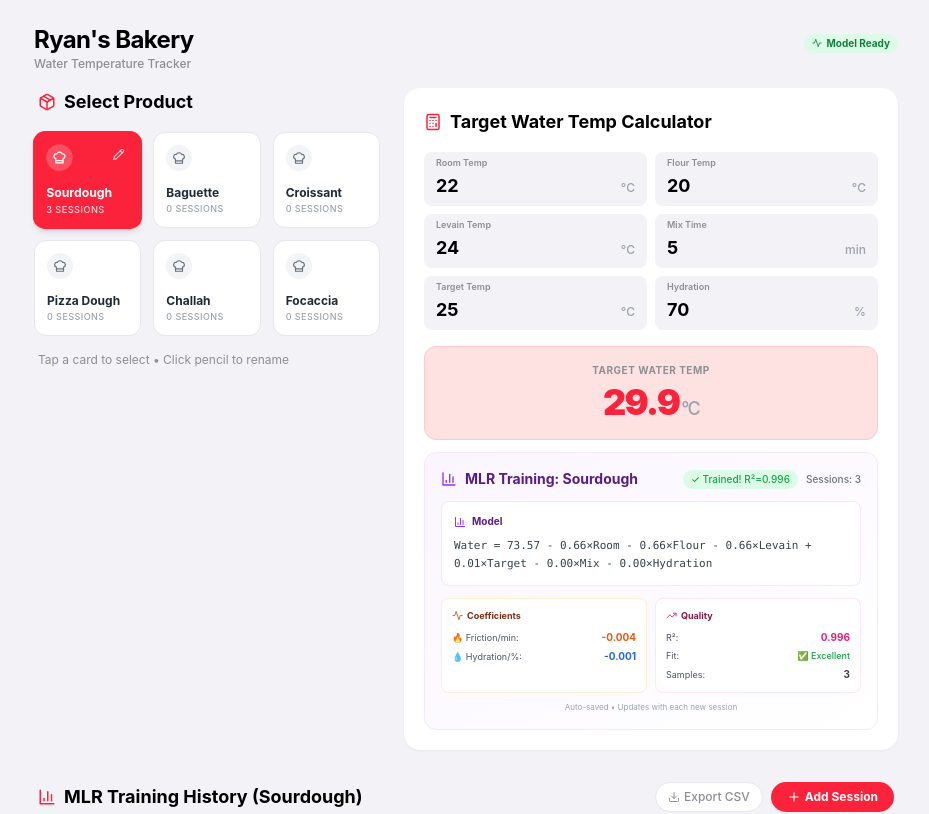
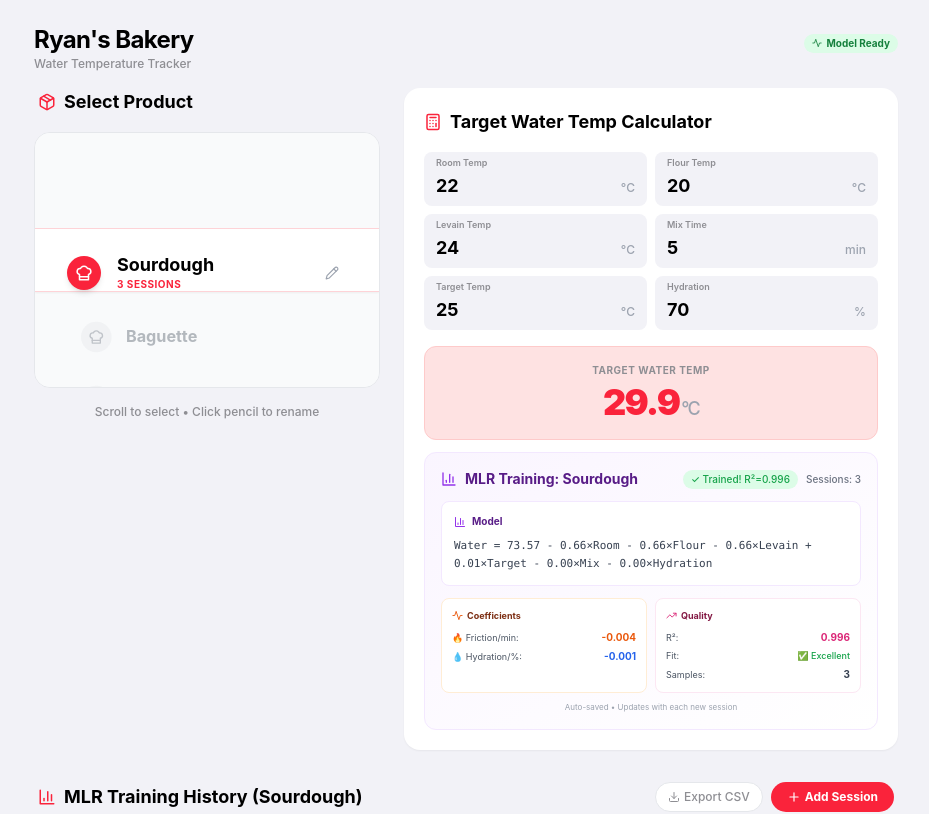
Before and after one commit to ghryan0000/dough-temp-tracker, a React (Vite) app: page / in a window 1280 px wide. Shown: the top 814 px of the page, without its empty margins (174-1103 px from the left). Built offline with nearby package versions, Linux system fonts and the light colour scheme.

Commit message:
Feat: Replace product grid with iOS-style vertical Wheel Selector
- Implements `ProductWheelSelector` with scroll snapping and 3D depth effects
- Replaces `ProductCardSelector` in the main layout
- Adds inline renaming via pencil icon on the active item

```diff
--- a/dough-temp-tracker.tsx
+++ b/dough-temp-tracker.tsx
@@ -340,15 +340,15 @@ export default function DoughTempTracker() {
             <h2 className="text-lg font-bold text-black flex items-center gap-2 mb-4 px-1">
               <Package size={18} className="text-apple-red" /> Select Product
             </h2>
-            <ProductCardSelector
+            <ProductWheelSelector
               products={products}
               selectedProductId={selectedProductId}
               setSelectedProductId={setSelectedProductId}
               productCounts={productCounts}
               onRename={handleRenameProduct}
             />
-            <p className="text-xs text-apple-gray mt-4 px-1 text-center md:text-left">
-              Tap a card to select • Click pencil to rename
+            <p className="text-xs text-apple-gray mt-4 px-1 text-center font-medium">
+              Scroll to select • Click pencil to rename
             </p>
           </div>
 
@@ -682,9 +682,45 @@ export default function DoughTempTracker() {
 }
 
 // Product Card Selector - Clean Grid Design
-function ProductCardSelector({ products, selectedProductId, setSelectedProductId, productCounts, onRename }) {
+// Product Wheel Selector Component (iOS Style)
+function ProductWheelSelector({ products, selectedProductId, setSelectedProductId, productCounts, onRename }) {
+  const containerRef = useRef(null);
   const [editingId, setEditingId] = useState(null);
   const [editValue, setEditValue] = useState('');
+  const itemHeight = 64; // Height of each item in the wheel
+
+  // Scroll to selected product on mount or when selection changes externally
+  useEffect(() => {
+    if (containerRef.current && !editingId) {
+      const index = products.findIndex(p => p.id === selectedProductId);
+      if (index !== -1) {
+        containerRef.current.scrollTo({
+          top: index * itemHeight,
+          behavior: 'smooth'
+        });
+      }
+    }
+  }, [selectedProductId, products, editingId]);
+
+  // Handle scroll snap to update selection
+  const handleScroll = () => {
+    if (!containerRef.current || editingId) return;
+
+    const scrollTop = containerRef.current.scrollTop;
+    const index = Math.round(scrollTop / itemHeight);
+    const clampedIndex = Math.max(0, Math.min(index, products.length - 1));
+
+    if (products[clampedIndex] && products[clampedIndex].id !== selectedProductId) {
+      setSelectedProductId(products[clampedIndex].id);
+    }
+  };
+
+  // Debounce scroll handler
+  const scrollTimeout = useRef(null);
+  const onScroll = () => {
+    if (scrollTimeout.current) clearTimeout(scrollTimeout.current);
+    scrollTimeout.current = setTimeout(handleScroll, 50);
+  };
 
   const startEditing = (productId, currentName) => {
     setEditingId(productId);
@@ -700,66 +736,79 @@ function ProductCardSelector({ products, selectedProductId, setSelectedProductId
   };
 
   return (
-    <div className="grid grid-cols-2 md:grid-cols-2 lg:grid-cols-3 gap-3 w-full">
+    <div className="relative h-64 w-full overflow-hidden select-none bg-gray-50 rounded-2xl border border-gray-200">
+      {/* Center Highlight Zone */}
+      <div className="absolute top-1/2 left-0 right-0 h-16 -mt-8 bg-white border-y border-apple-red/20 z-0 pointer-events-none shadow-sm" />
+
+      {/* Gradient Masks */}
+      <div className="absolute top-0 left-0 right-0 h-24 bg-gradient-to-b from-gray-50 to-transparent z-10 pointer-events-none" />
+      <div className="absolute bottom-0 left-0 right-0 h-24 bg-gradient-to-t from-gray-50 to-transparent z-10 pointer-events-none" />
+
+      {/* Scroll Container */}
+      <div
+        ref={containerRef}
+        className="h-full overflow-y-auto snap-y snap-mandatory py-[calc(50%-32px)] no-scrollbar relative z-20"
+        onScroll={onScroll}
+      >
         {products.map((product) => {
-        const isActive = product.id === selectedProductId;
+          const isSelected = product.id === selectedProductId;
+          const isEditing = editingId === product.id;
           const count = productCounts.find(p => p.id === product.id)?.count || 0;
-        const isEditing = editingId === product.id;
 
           return (
             <div
               key={product.id}
-            onClick={() => !isEditing && setSelectedProductId(product.id)}
-            className={`
-              relative p-3 rounded-xl border transition-all duration-200 cursor-pointer
-              flex flex-col justify-between h-24
-              ${isActive
-                ? 'bg-apple-red text-white border-apple-red shadow-md transform scale-[1.02]'
-                : 'bg-white text-gray-600 border-gray-200 hover:border-apple-red/30 hover:shadow-sm'
+              className={`h-16 flex items-center justify-between px-8 snap-center transition-all duration-300 ${isSelected ? 'opacity-100 scale-100' : 'opacity-40 scale-90'
+                }`}
+              onClick={() => {
+                if (!isEditing) {
+                  setSelectedProductId(product.id);
                 }
-            `}
+              }}
             >
-            <div className="flex justify-between items-start">
-              <div className={`p-1.5 rounded-full w-fit ${isActive ? 'bg-white/20' : 'bg-gray-100'}`}>
-                <ChefHat size={14} className={isActive ? 'text-white' : 'text-gray-500'} />
-              </div>
-              {isActive && !isEditing && (
-                <button
-                  onClick={(e) => { e.stopPropagation(); startEditing(product.id, product.name); }}
-                  className="p-1 hover:bg-white/20 rounded text-white/80 hover:text-white transition-colors"
-                >
-                  <Pencil size={12} />
-                </button>
-              )}
+              <div className="flex items-center gap-4 flex-1">
+                <div className={`p-2 rounded-full ${isSelected ? 'bg-apple-red text-white shadow-md' : 'bg-gray-200 text-gray-500'}`}>
+                  <ChefHat size={18} />
                 </div>
 
-            <div className="mt-2">
+                <div className="flex-1">
                   {isEditing ? (
-                <div className="flex items-center gap-1">
                     <input
                       value={editValue}
                       onChange={(e) => setEditValue(e.target.value)}
                       onBlur={() => saveEdit(product.id)}
                       onKeyDown={(e) => e.key === 'Enter' && saveEdit(product.id)}
-                    className="w-full text-xs font-bold bg-white text-black rounded px-1 py-0.5 outline-none"
+                      className="w-full text-lg font-bold bg-white border border-apple-red rounded px-2 py-0.5 outline-none shadow-sm"
                       autoFocus
                       onClick={(e) => e.stopPropagation()}
                     />
-                </div>
                   ) : (
-                <>
-                  <div className={`font-bold text-xs leading-tight mb-0.5 truncate ${isActive ? 'text-white' : 'text-gray-800'}`}>
+                    <div className={`flex flex-col ${isSelected ? 'items-start' : 'items-center md:items-start'}`}>
+                      <span className={`text-lg font-bold leading-tight ${isSelected ? 'text-black' : 'text-gray-600'}`}>
                         {product.name}
-                  </div>
-                  <div className={`text-[9px] font-medium uppercase tracking-wider ${isActive ? 'text-white/80' : 'text-gray-400'}`}>
+                      </span>
+                      {isSelected && (
+                        <span className="text-[10px] font-bold text-apple-red uppercase tracking-wider">
                           {count} Sessions
-                  </div>
-                </>
+                        </span>
                       )}
                     </div>
+                  )}
+                </div>
+              </div>
+
+              {isSelected && !isEditing && (
+                <button
+                  onClick={(e) => { e.stopPropagation(); startEditing(product.id, product.name); }}
+                  className="p-2 text-gray-400 hover:text-apple-red hover:bg-red-50 rounded-full transition-colors"
+                >
+                  <Pencil size={14} />
+                </button>
+              )}
             </div>
           );
         })}
       </div>
+    </div>
   );
 }
```
Lines whose indentation alone changed are shown as unchanged.
